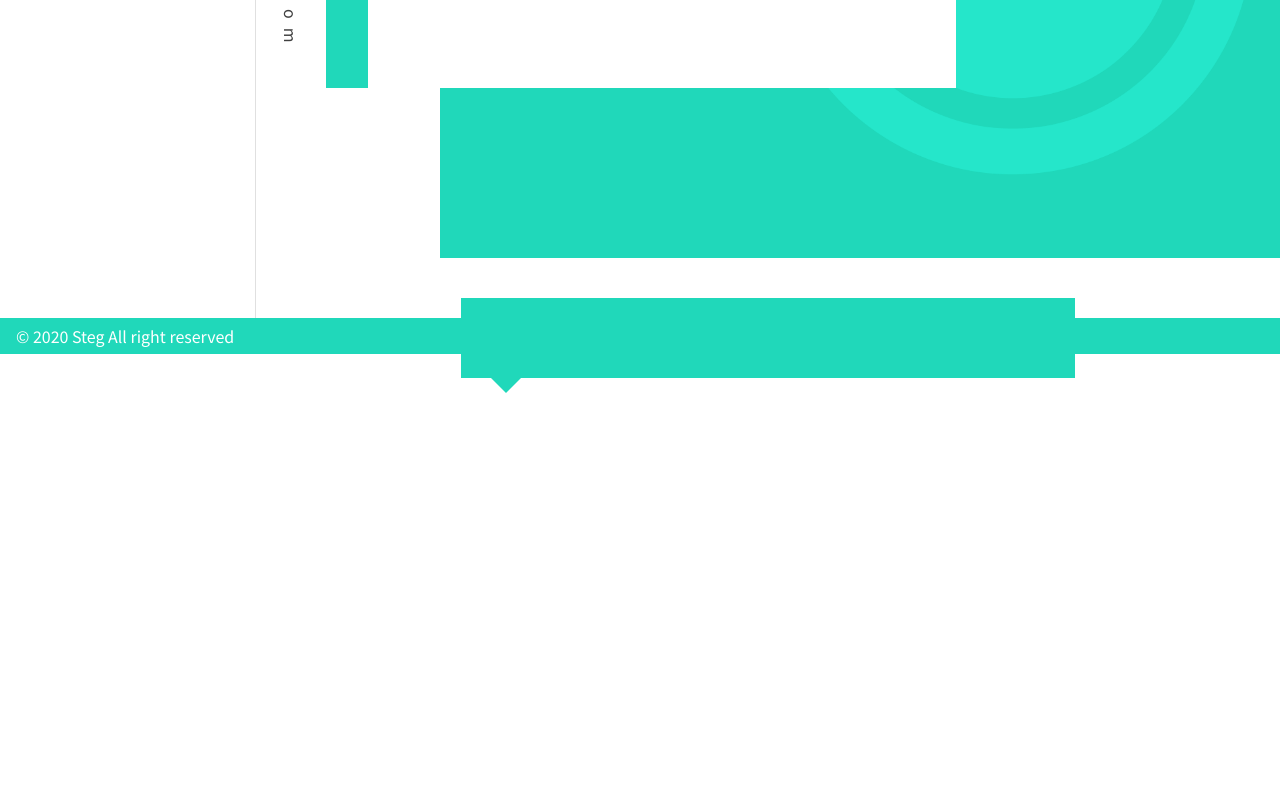
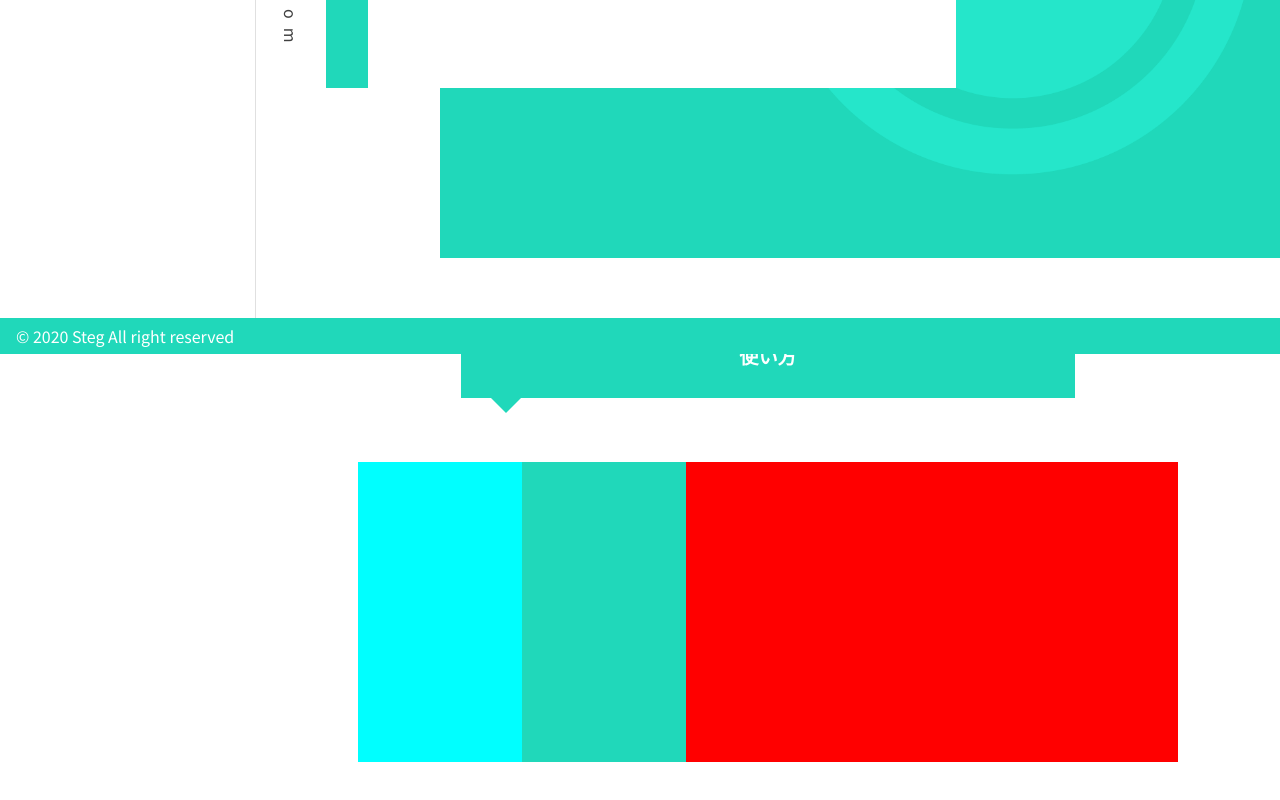
Before and after one commit to project-steg/Quote, a Nuxt app: page / in a window 1280 px wide. Shown: the part 446-1246 px from the top of the page. Before the commit the page ends 924 px from the top, so only its background shows below. Built offline with nearby package versions, Linux system fonts and the light colour scheme.

Commit message:
[add]幅

```diff
--- /dev/null
+++ b/components/how2use.vue
@@ -0,0 +1,73 @@
+<template>
+  <div class="how2use-wrapper">
+    <div class="how2use-label">
+      <p>使い方</p>
+    </div>
+    <div class="how2use-contents">
+      <div class="how2use-contents-l"></div>
+      <div class="how2use-contents-c"></div>
+      <div class="how2use-contents-r"></div>
+    </div>
+  </div>
+</template>
+<style scoped>
+.how2use-wrapper {
+  width: 100%;
+  margin: 60px 0;
+  display: flex;
+  flex-direction: column;
+  align-items: center;
+}
+
+.how2use-label {
+  width: 60%;
+  height: 80px;
+  background: #20d8ba;
+  padding: 0.4em 0.8em 0.3em;
+  margin: 0 0 1em;
+  text-align: left;
+  color: #000;
+  font-size: 24px;
+  font-weight: bold;
+  position: relative;
+  display: flex;
+  justify-content: center;
+  align-items: center;
+}
+.how2use-label::after {
+  position: absolute;
+  content: "";
+  top: 100%;
+  left: 30px;
+  border: 15px solid transparent;
+  border-top: 15px solid #20d8ba;
+  width: 0;
+  height: 0;
+}
+.how2use-label p {
+  color: #ffffff;
+  font-size: 1.2rem;
+  margin-bottom: 5px;
+}
+.how2use-contents {
+  width: 80%;
+  display: flex;
+  justify-content: center;
+  margin-top: 40px;
+}
+.how2use-contents-l {
+  width: 20%;
+  height: 300px;
+  background-color: aqua;
+}
+.how2use-contents-c {
+  width: 20%;
+  background-color: #20d8ba;
+  height: 300px;
+}
+.how2use-contents-r {
+  width: 60%;
+  background-color: red;
+  height: 300px;
+}
+</style>
--- a/components/top.vue
+++ b/components/top.vue
@@ -28,18 +28,17 @@
         </div>
       </div>
     </div>
-    <div class="how2use-wrapper">
-      <div class="how2use-label">
-        <p>使い方</p>
-      </div>
-      <div class="how2use-contents">
-        <div class="hew2use-contents-l"></div>
-        <div class="how2use-contents-c"></div>
-        <div class="how2use-contentsr"></div>
-      </div>
-    </div>
+    <how2use />
   </div>
 </template>
+<script>
+import how2use from "@/components/how2use.vue";
+export default {
+  components: {
+    how2use,
+  },
+};
+</script>
 <style scoped>
 .main-visual {
   width: 100%;
@@ -124,42 +123,4 @@
     font-size: 0.8rem;
   }
 }
-.how2use-wrapper {
-  width: 100%;
-  margin: 40px 0;
-  display: flex;
-  flex-direction: column;
-  align-items: center;
-}
-
-.how2use-label {
-  width: 60%;
-  height: 80px;
-  background: #20d8ba;
-  padding: 0.4em 0.8em 0.3em;
-  margin: 0 0 1em;
-  text-align: left;
-  color: #000;
-  font-size: 24px;
-  font-weight: bold;
-  position: relative;
-  display: flex;
-  justify-content: center;
-  align-items: center;
-}
-.how2use-label::after {
-  position: absolute;
-  content: "";
-  top: 100%;
-  left: 30px;
-  border: 15px solid transparent;
-  border-top: 15px solid #20d8ba;
-  width: 0;
-  height: 0;
-}
-.how2use-label p {
-  color: #ffffff;
-  font-size: 1.2rem;
-  margin-bottom: 5px;
-}
 </style>
```
